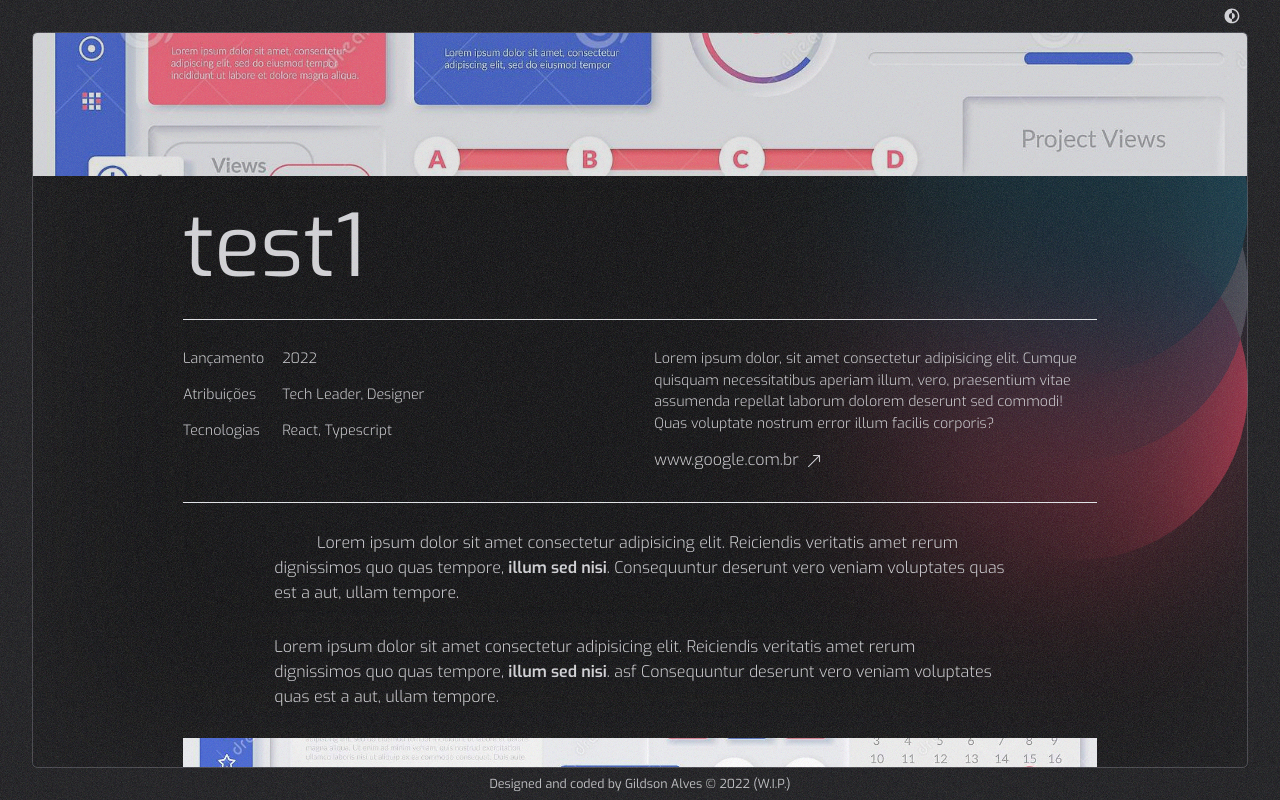
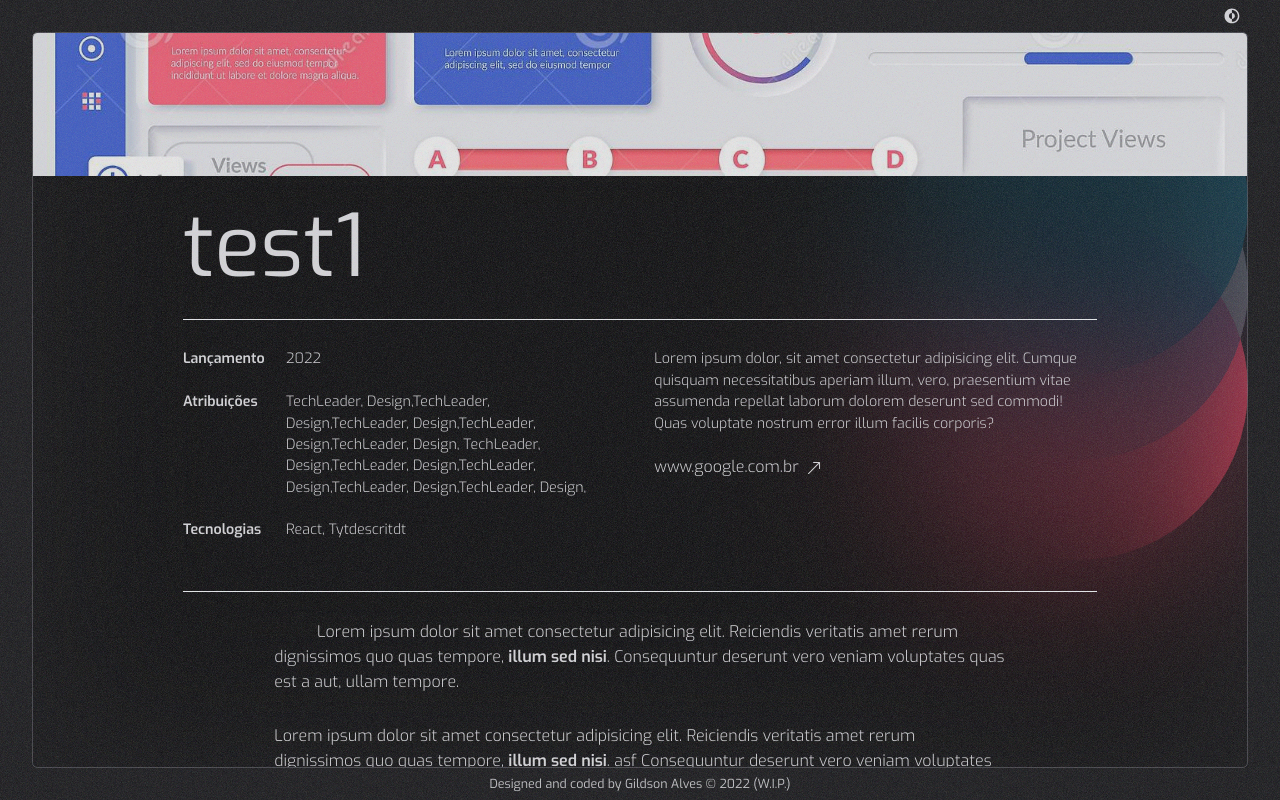
Before and after one commit to GilAlvez/portfolio, a Next.js app: page /work/test1 in a window 1280 px wide. Built offline with nearby package versions, Linux system fonts and the light colour scheme.

Commit message:
(fix layout) turn work page subtitles into a table

```diff
--- a/app/work/[slug]/page.tsx
+++ b/app/work/[slug]/page.tsx
@@ -11,29 +11,34 @@ interface WorkBySlugPage {
 const WorkBySlug = ({ params }: WorkBySlugPage) => {
 	return (
 		<>
-			{/* BANNER */}
 			<figure className="-mx-10 -mt-10 h-40 relative brightness-90 select-none">
 				<Image src={'/Dashboard.jpg'} alt="Banner do projeto" className="object-cover" fill priority />
 			</figure>
 			<div className="flex flex-col gap-8 py-8 container mx-auto lg:px-32 2xl:px-52">
-				{/* TITLE */}
 				<h1>{params.slug}</h1>
 				<hr />
 				<div className="grid grid-cols-2 gap-8">
-					<div className="flex gap-5">
-						<ol className="flex flex-col gap-4">
-							<li>Lançamento</li>
-							<li>Atribuições</li>
-							<li>Tecnologias</li>
-						</ol>
-						<ol className="flex flex-col gap-4">
-							<li>2022</li>
-							<li>Tech Leader, Designer</li>
-							<li>React, Typescript</li>
-						</ol>
-					</div>
-
-					<div className="flex flex-col gap-4">
+					<table className="table-auto">
+						<tbody>
+							<tr className="align-top">
+								<td className="pr-6 pb-6 font-semibold">Lançamento</td>
+								<td className="pr-6 pb-6">2022</td>
+							</tr>
+							<tr className="align-top">
+								<td className="pr-6 pb-6 font-semibold">Atribuições</td>
+								<td className="pr-6 pb-6">
+									TechLeader, Design,TechLeader, Design,TechLeader, Design,TechLeader, Design,TechLeader,
+									Design, TechLeader, Design,TechLeader, Design,TechLeader, Design,TechLeader,
+									Design,TechLeader, Design,
+								</td>
+							</tr>
+							<tr className="align-top">
+								<td className="pr-6 pb-6 font-semibold">Tecnologias</td>
+								<td className="pr-6 pb-6">React, Tytdescritdt</td>
+							</tr>
+						</tbody>
+					</table>
+					<div className="flex flex-col gap-6">
 						<p>
 							Lorem ipsum dolor, sit amet consectetur adipisicing elit. Cumque quisquam necessitatibus aperiam
 							illum, vero, praesentium vitae assumenda repellat laborum dolorem deserunt sed commodi! Quas
@@ -52,7 +57,6 @@ const WorkBySlug = ({ params }: WorkBySlugPage) => {
 				</div>
 				<hr />
 
-				{/* RICH TEXT */}
 				<section className="rich-text flex flex-col items-center gap-8">
 					<p>
 						Lorem ipsum dolor sit amet consectetur adipisicing elit. Reiciendis veritatis amet rerum
```
